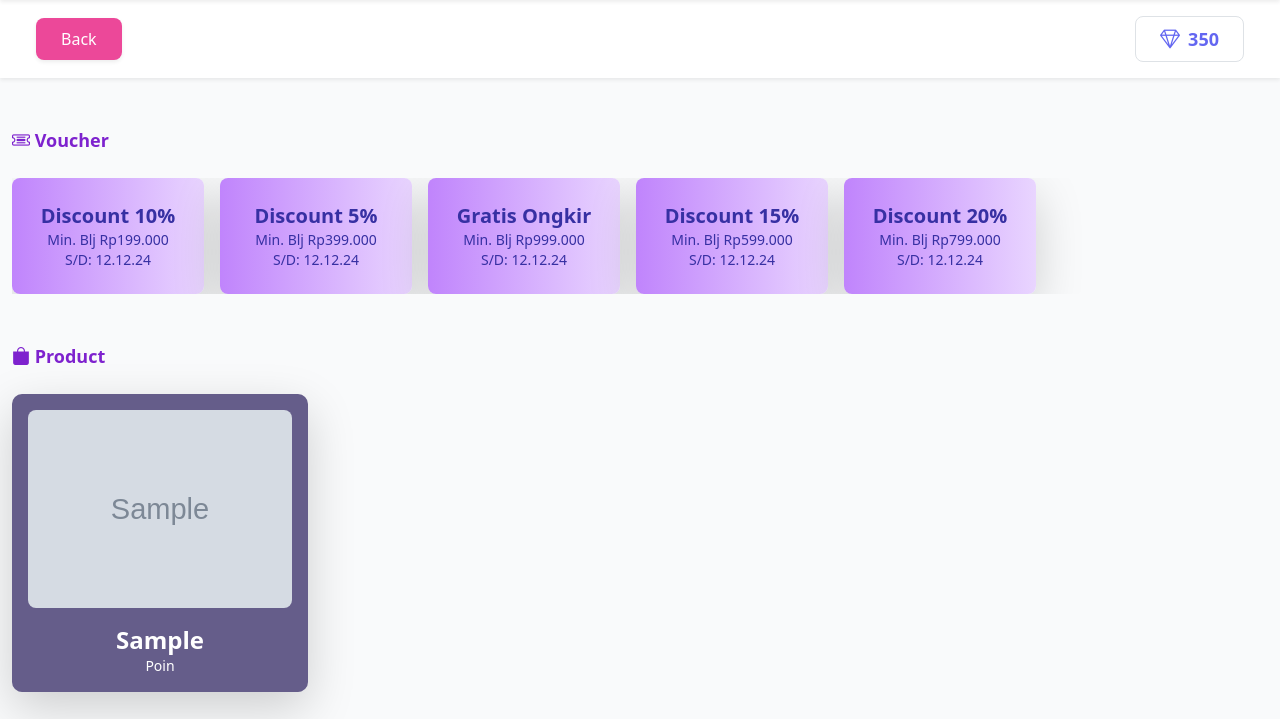
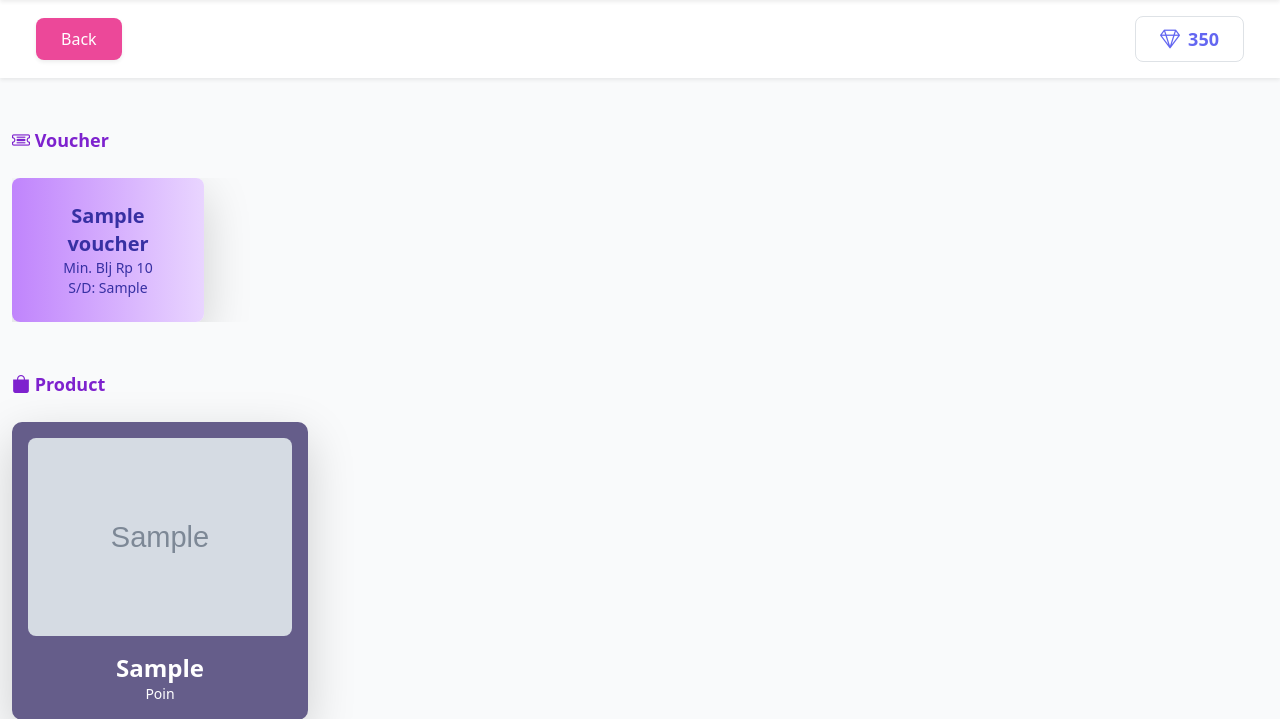
Before and after one commit to MarjaniSaski/Tubes_WebPro_PremurosaClothes, a PHP site: page /Tubes_WebPro_PremurosaClothes/user/menutukar.php in a window 1280 px wide. Shown: the part 72-791 px from the top of the page. Run offline with PHP 8.4, Linux system fonts and the light colour scheme; the visitor is signed in with stand-in values (Sample User, id 1); tables that the repository leaves empty or names only in its code hold one stand-in row (values such as "Sample post"); grey boxes marked "Sample" are stand-in pictures; some libraries are stand-ins or nearby versions.

Commit message:
pop up voucher dan produk

```diff
--- a/user/menutukar.php
+++ b/user/menutukar.php
@@ -5,20 +5,75 @@
 $sqlStatement = "SELECT * FROM produk";
 $query = mysqli_query($conn, $sqlStatement);
 $data = mysqli_fetch_all($query, MYSQLI_ASSOC);
+
+$sqlStatement = "SELECT * FROM vouchers";
+$query = mysqli_query($conn, $sqlStatement);
+$datavoucher = mysqli_fetch_all($query, MYSQLI_ASSOC);
 ?>
+
 <style>
     .custom-voucher-card {
         border: none;
         box-shadow: 0 4px 6px rgba(0, 0, 0, 0.1);
         transition: transform 0.3s ease, box-shadow 0.3s ease;
-        background-color: #655D8A; /* Warna latar belakang kategori */
+        background-color: #655D8A;
         border-radius: 10px;
         padding: 0;
     }
 
     .custom-voucher-card:hover {
-        transform: translateY(-4px); /* Hover effect */
-        box-shadow: 0 6px 10px rgba(0, 0, 0, 0.2); /* Enhanced shadow on hover */
+        transform: translateY(-4px);
+        box-shadow: 0 6px 10px rgba(0, 0, 0, 0.2);
+    }
+
+    /* Pop-up Styles */
+    #voucherPopup, #productPopup {
+        display: none;
+        position: fixed;
+        top: 0;
+        left: 0;
+        right: 0;
+        bottom: 0;
+        background-color: rgba(0, 0, 0, 0.5);
+        z-index: 1000;
+        align-items: center;
+        justify-content: center;
+    }
+
+    #voucherPopup.show, #productPopup.show {
+        display: flex;
+    }
+
+    .popup-content {
+        position: relative;
+        padding: 20px;
+        background-color: white;
+        border-radius: 10px;
+        max-width: 600px;
+        width: 100%;
+    }
+
+    .popup-content h2 {
+        font-size: 1.5rem;
+        margin-bottom: 10px;
+    }
+
+    .popup-content p {
+        margin-bottom: 10px;
+    }
+
+    .popup-content button {
+        padding: 10px 20px;
+        border-radius: 5px;
+        font-size: 1rem;
+    }
+
+    .popup-content .close-btn {
+        position: absolute;
+        top: 10px;
+        right: 10px;
+        font-size: 1.5rem;
+        cursor: pointer;
     }
 </style>
 
@@ -33,6 +88,7 @@
         Back
       </button>
     </div>
+
     <!-- Points Section -->
     <div>
       <div class="d-flex align-items-center border border-indigo-500 rounded-lg px-4 py-2 text-indigo-500 text-lg font-semibold">
@@ -50,60 +106,177 @@
     <h2 class="text-lg font-bold text-purple-700 mb-4">
       <i class="bi bi-ticket-detailed"></i> Voucher
     </h2>
-    <!-- Parent container for horizontal scroll -->
     <div class="flex gap-3 overflow-x-auto">
-      <!-- Voucher Card -->
-      <div class="bg-gradient-to-r from-purple-400 to-purple-200 text-indigo-800 rounded-lg p-4 w-48 text-center shadow-lg transform hover:translate-x-[-10px]">
-        <h3 class="text-xl font-bold">Discount 10%</h3>
-        <p class="text-sm">Min. Blj Rp199.000</p>
-        <p class="text-sm">S/D: 12.12.24</p>
-      </div>
-      <div class="bg-gradient-to-r from-purple-400 to-purple-200 text-indigo-800 rounded-lg p-4 w-48 text-center shadow-lg transform hover:translate-x-[-10px]">
-        <h3 class="text-xl font-bold">Discount 5%</h3>
-        <p class="text-sm">Min. Blj Rp399.000</p>
-        <p class="text-sm">S/D: 12.12.24</p>
-      </div>
-      <div class="bg-gradient-to-r from-purple-400 to-purple-200 text-indigo-800 rounded-lg p-4 w-48 text-center shadow-lg transform hover:translate-x-[-10px]">
-        <h3 class="text-xl font-bold">Gratis Ongkir</h3>
-        <p class="text-sm">Min. Blj Rp999.000</p>
-        <p class="text-sm">S/D: 12.12.24</p>
-      </div>
-      <div class="bg-gradient-to-r from-purple-400 to-purple-200 text-indigo-800 rounded-lg p-4 w-48 text-center shadow-lg transform hover:translate-x-[-10px]">
-        <h3 class="text-xl font-bold">Discount 15%</h3>
-        <p class="text-sm">Min. Blj Rp599.000</p>
-        <p class="text-sm">S/D: 12.12.24</p>
-      </div>
-      <div class="bg-gradient-to-r from-purple-400 to-purple-200 text-indigo-800 rounded-lg p-4 w-48 text-center shadow-lg transform hover:translate-x-[-10px]">
-        <h3 class="text-xl font-bold">Discount 20%</h3>
-        <p class="text-sm">Min. Blj Rp799.000</p>
-        <p class="text-sm">S/D: 12.12.24</p>
-      </div>
+      <?php foreach ($datavoucher as $key => $voucher) { ?>
+        <!-- Voucher Card as Button -->
+        <button class="bg-gradient-to-r from-purple-400 to-purple-200 text-indigo-800 rounded-lg p-4 w-48 text-center shadow-lg transform hover:translate-x-[-10px]"
+                onclick="showVoucherInfo(<?php echo $voucher['voucher_code']; ?>)">
+          <h3 class="text-xl font-bold"><?= $voucher['voucher_name'] ?></h3>
+          <p class="text-sm">Min. Blj Rp <?= $voucher['max_amount'] ?></p>
+          <p class="text-sm">S/D: <?= $voucher['max_period'] ?></p>
+        </button>
+      <?php } ?>
     </div>
   </section>
 
-  <!-- Expanded Product Section -->
+  <!-- Product Section -->
   <section>
     <h2 class="text-lg font-bold text-purple-700 mb-4">
       <i class="bi bi-bag-fill"></i> Product
     </h2>
     <div class="row g-4">
-          <!-- Additional Product Cards (more products) -->
-        <?php
-            foreach ($data as $key => $produk) {
-        ?>
+      <?php foreach ($data as $key => $produk) { ?>
         <div class="col-6 col-md-3">
-              <a href="katalog.php?img=8.png">
-                  <div class="custom-voucher-card rounded-lg p-3 text-white shadow-lg text-center transform hover:translate-y-1">
+          <div class="custom-voucher-card rounded-lg p-3 text-white shadow-lg text-center transform hover:translate-y-1"
+               onclick="showProductInfo(<?php echo $produk['id_produk']; ?>)">
             <img src="../images/<?= $produk["foto"] ?>" alt="Product 1" class="w-full rounded-lg mb-3">
             <h3 class="text-2xl font-bold"><?= $produk['poin'] ?></h3>
             <p class="text-sm">Poin</p>
           </div>
-              </a>
         </div>
-        <?php
+      <?php } ?>
+    </div>
+  </section>
+
+  <!-- Voucher Info Pop-up -->
+  <div id="voucherPopup" class="flex hidden">
+    <div class="popup-content relative mx-auto my-20 p-8 bg-white rounded-lg max-w-lg w-full">
+      <span id="closeVoucherBtn" class="close-btn text-2xl font-bold text-gray-700 cursor-pointer">&times;</span>
+      <h2 class="text-xl font-semibold text-gray-800" id="voucherName">Voucher Information</h2>
+      <p class="text-gray-600 mt-4"><strong>Name:</strong> <span id="voucherInfoName"></span></p>
+      <p class="text-gray-600"><strong>Points:</strong> <span id="voucherPoints"></span> points</p>
+      <p class="text-gray-600"><strong>Usage Period:</strong> <span id="voucherUsagePeriod"></span></p>
+      <p class="text-gray-600"><strong>Max Period:</strong> <span id="voucherMaxPeriod"></span></p>
+      <p class="text-gray-600"><strong>Max Amount:</strong> <span id="voucherMaxAmount"></span></p>
+
+      <div class="mt-6 flex justify-between">
+        <button id="claimVoucherBtn" class="bg-pink-500 text-white px-4 py-2 rounded-lg hover:bg-pink-600 focus:outline-none focus:ring-2 focus:ring-pink-400 w-28">
+          Claim
+        </button>
+        <button id="cancelVoucherBtn" class="bg-red-500 text-white px-4 py-2 rounded-lg hover:bg-red-600 focus:outline-none focus:ring-2 focus:ring-red-400 w-28">
+          Cancel
+        </button>
+      </div>
+    </div>
+  </div>
+
+  <!-- Product Info Pop-up -->
+  <div id="productPopup" class="flex hidden">
+    <div class="popup-content relative mx-auto my-20 p-8 bg-gradient-to-r from-pink-400 to-purple-700 rounded-lg max-w-lg w-full">
+      <span id="closeProductBtn" class="close-btn text-2xl font-bold text-white cursor-pointer">&times;</span>
+      <h2 class="text-xl font-semibold text-white" id="productName">Product Information</h2>
+      <div class="mt-4">
+        <img id="productImage" src="" alt="Product Image" class="w-full rounded-lg mb-4">
+        <p class="text-white"><strong>Points:</strong> <span id="productPoints"></span> Poin</p>
+        <p class="text-white"><strong>Details:</strong> <span id="productDetails"></span></p>
+      </div>
+      <div class="mt-6 flex justify-between">
+        <button id="claimProductBtn" class="bg-pink-500 text-white px-4 py-2 rounded-lg hover:bg-pink-600 w-28">
+          Claim
+        </button>
+        <button id="cancelProductBtn" class="bg-red-500 text-white px-4 py-2 rounded-lg hover:bg-red-600 w-28">
+          Cancel
+        </button>
+      </div>
+    </div>
+  </div>
+
+</main>
+
+<script>
+  // Voucher Pop-up logic
+  const voucherPopup = document.getElementById('voucherPopup');
+  const closeVoucherBtn = document.getElementById('closeVoucherBtn');
+  const cancelVoucherBtn = document.getElementById('cancelVoucherBtn');
+  const claimVoucherBtn = document.getElementById('claimVoucherBtn');
+
+  // Function to show voucher info
+  function showVoucherInfo(voucherCode) {
+    fetch(`info_voucher.php?voucher_code=${voucherCode}`)
+      .then(response => response.json())
+      .then(data => {
+        if (data.error) {
+          alert(data.error);
+        } else {
+          document.getElementById('voucherInfoName').innerText = data.voucher_name;
+          document.getElementById('voucherPoints').innerText = data.points;
+          document.getElementById('voucherUsagePeriod').innerText = data.usage_period;
+          document.getElementById('voucherMaxPeriod').innerText = data.max_period;
+          document.getElementById('voucherMaxAmount').innerText = data.max_amount;
+
+          // Show pop-up
+          voucherPopup.classList.add('show');
         }
-        ?>
-  </section>
-</main>
+      })
+      .catch(error => console.error('Error fetching voucher data:', error));
+  }
+
+  // Close voucher pop-up
+  closeVoucherBtn.onclick = function() {
+    voucherPopup.classList.remove('show');
+  }
+
+  cancelVoucherBtn.onclick = function() {
+    voucherPopup.classList.remove('show');
+  }
+
+  // Claim voucher
+  claimVoucherBtn.onclick = function() {
+    alert('Voucher claimed successfully!');
+    voucherPopup.classList.remove('show');
+  }
+
+  // Product Pop-up logic
+  const productPopup = document.getElementById('productPopup');
+  const closeProductBtn = document.getElementById('closeProductBtn');
+  const cancelProductBtn = document.getElementById('cancelProductBtn');
+  const claimProductBtn = document.getElementById('claimProductBtn');
+
+  // Function to show product info
+  function showProductInfo(productId) {
+    fetch(`info_product.php?product_id=${productId}`)
+      .then(response => response.json())
+      .then(data => {
+        if (data.error) {
+          alert(data.error);
+        } else {
+          document.getElementById('productName').innerText = data.product_name;
+          document.getElementById('productPoints').innerText = data.points;
+          document.getElementById('productDetails').innerText = data.details;
+          document.getElementById('productImage').src = `../images/${data.image}`;
+
+          // Show pop-up
+          productPopup.classList.add('show');
+        }
+      })
+      .catch(error => console.error('Error fetching product data:', error));
+  }
+
+  // Close product pop-up
+  closeProductBtn.onclick = function() {
+    productPopup.classList.remove('show');
+  }
+
+  cancelProductBtn.onclick = function() {
+    productPopup.classList.remove('show');
+  }
+
+  // Claim product
+  claimProductBtn.onclick = function() {
+    alert('Product claimed successfully!');
+    productPopup.classList.remove('show');
+  }
+
+  // Close pop-up if clicked outside
+  window.onclick = function(event) {
+    if (event.target === voucherPopup) {
+      voucherPopup.classList.remove('show');
+    }
+    if (event.target === productPopup) {
+      productPopup.classList.remove('show');
+    }
+  }
+</script>
+
 </body>
 </html>
```
Also changed, not shown: user/info_product.php (added, +37 -0 lines), user/info_voucher.php (added, +20 -0 lines). Lines whose indentation alone changed are shown as unchanged.
